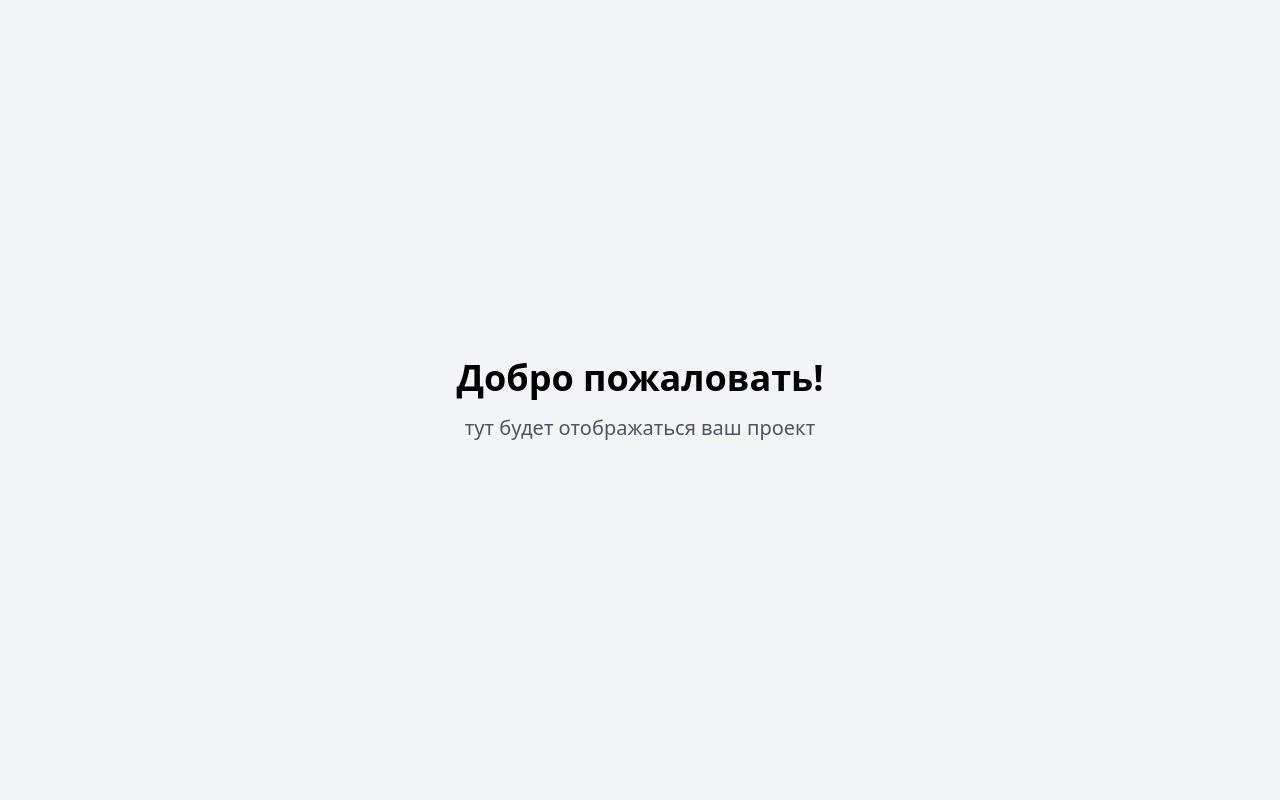
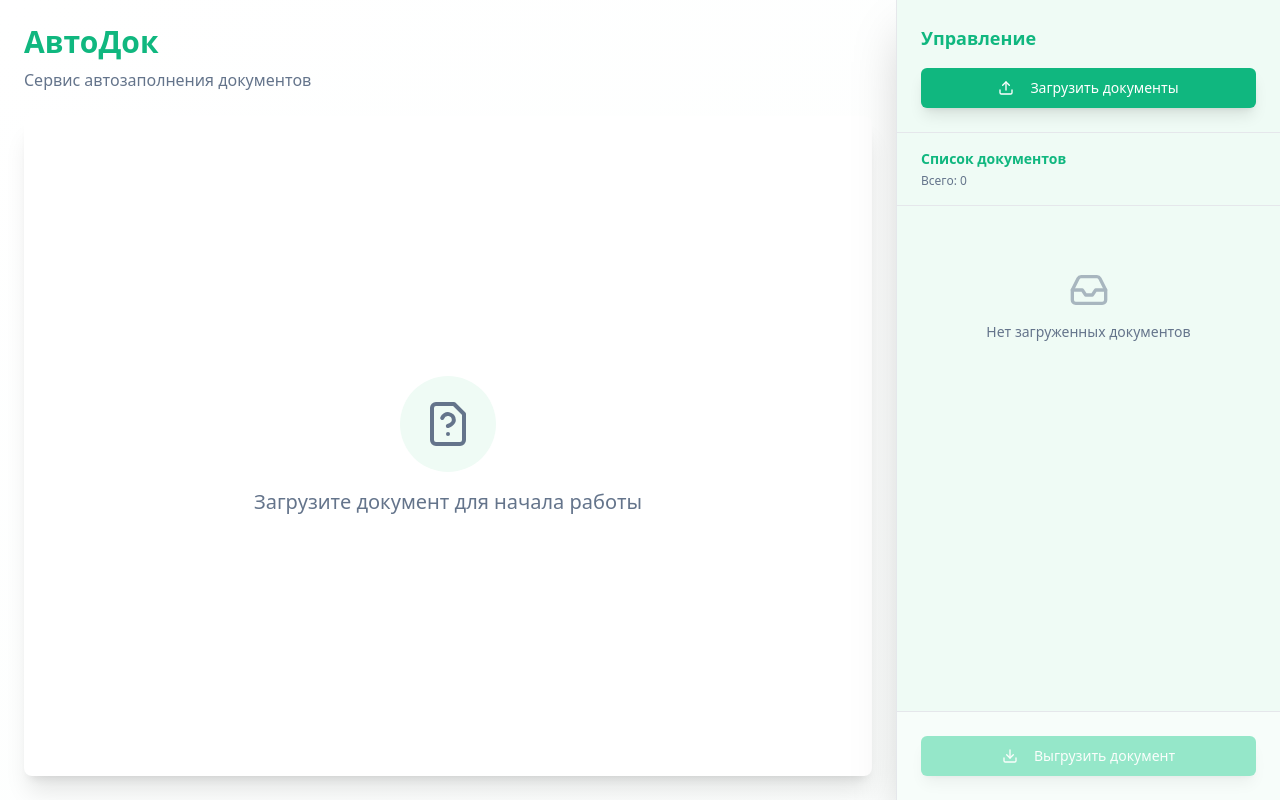
Before and after one commit to pr-poehali-dev/document-autofill-panel, a React (Vite) app: page / in a window 1280 px wide. Built offline with nearby package versions, Linux system fonts and the light colour scheme.

Commit message:
Верстка главной страницы сервиса

```diff
--- a/index.html
+++ b/index.html
@@ -23,7 +23,9 @@
     <script src="https://cdn.poehali.dev/intertnal/js/telemetry-min.js"></script>
     <!-- IMPORTANT: DO NOT REMOVE THIS SCRIPT TAG OR THIS COMMENT! -->
 
-</head>
+    <meta name="pp-name" value="document-autofill-panel">
+      <script src="https://cdn.poehali.dev/intertnal/js/inspector-min.js"></script>
+  </head>
 
 <body>
 <div id="root"></div>
--- a/src/index.css
+++ b/src/index.css
@@ -13,17 +13,17 @@
     --popover: 0 0% 100%;
     --popover-foreground: 222.2 84% 4.9%;
 
-    --primary: 222.2 47.4% 11.2%;
-    --primary-foreground: 210 40% 98%;
+    --primary: 160 84% 39%;
+    --primary-foreground: 0 0% 100%;
 
-    --secondary: 210 40% 96.1%;
-    --secondary-foreground: 222.2 47.4% 11.2%;
+    --secondary: 158 64% 52%;
+    --secondary-foreground: 0 0% 100%;
 
     --muted: 210 40% 96.1%;
     --muted-foreground: 215.4 16.3% 46.9%;
 
-    --accent: 210 40% 96.1%;
-    --accent-foreground: 222.2 47.4% 11.2%;
+    --accent: 152 57% 96%;
+    --accent-foreground: 160 84% 39%;
 
     --destructive: 0 84.2% 60.2%;
     --destructive-foreground: 210 40% 98%;
@@ -34,7 +34,7 @@
 
     --radius: 0.5rem;
 
-    --sidebar-background: 0 0% 98%;
+    --sidebar-background: 152 57% 96%;
 
     --sidebar-foreground: 240 5.3% 26.1%;
 
--- a/src/pages/Index.tsx
+++ b/src/pages/Index.tsx
@@ -1,11 +1,176 @@
-// Update this page (the content is just a fallback if you fail to update the page)
+import { useState } from 'react';
+import { Button } from '@/components/ui/button';
+import { Card } from '@/components/ui/card';
+import { ScrollArea } from '@/components/ui/scroll-area';
+import Icon from '@/components/ui/icon';
+import { toast } from 'sonner';
+
+interface Document {
+  id: string;
+  name: string;
+  type: string;
+  uploadedAt: Date;
+}
 
 const Index = () => {
+  const [documents, setDocuments] = useState<Document[]>([]);
+  const [selectedDoc, setSelectedDoc] = useState<Document | null>(null);
+
+  const handleFileUpload = (e: React.ChangeEvent<HTMLInputElement>) => {
+    const files = e.target.files;
+    if (files && files.length > 0) {
+      const newDocs: Document[] = Array.from(files).map((file) => ({
+        id: Math.random().toString(36).substr(2, 9),
+        name: file.name,
+        type: file.type,
+        uploadedAt: new Date(),
+      }));
+      setDocuments([...documents, ...newDocs]);
+      setSelectedDoc(newDocs[0]);
+      toast.success(`Загружено файлов: ${files.length}`);
+    }
+  };
+
+  const handleExport = () => {
+    if (!selectedDoc) {
+      toast.error('Выберите документ для выгрузки');
+      return;
+    }
+    toast.success(`Документ "${selectedDoc.name}" выгружен`);
+  };
+
   return (
-    <div className="min-h-screen flex items-center justify-center bg-gray-100">
-      <div className="text-center">
-        <h1 className="text-4xl font-bold mb-4 color-black text-black">Добро пожаловать!</h1>
-        <p className="text-xl text-gray-600">тут будет отображаться ваш проект</p>
+    <div className="flex h-screen bg-gradient-to-br from-background to-accent/20">
+      <div className="flex-1 p-6 flex flex-col">
+        <div className="mb-6">
+          <h1 className="text-3xl font-bold text-primary mb-2">АвтоДок</h1>
+          <p className="text-muted-foreground">Сервис автозаполнения документов</p>
+        </div>
+
+        <Card className="flex-1 bg-white shadow-xl border-0 overflow-hidden animate-fade-in">
+          {selectedDoc ? (
+            <div className="p-8 h-full flex flex-col items-center justify-center">
+              <div className="text-center space-y-4 max-w-2xl">
+                <div className="w-20 h-20 mx-auto bg-primary/10 rounded-2xl flex items-center justify-center mb-6">
+                  <Icon name="FileText" size={40} className="text-primary" />
+                </div>
+                <h2 className="text-2xl font-semibold text-foreground">{selectedDoc.name}</h2>
+                <p className="text-muted-foreground">
+                  Загружен: {selectedDoc.uploadedAt.toLocaleString('ru-RU')}
+                </p>
+
+                <div className="mt-8 p-6 bg-accent/50 rounded-lg border-2 border-dashed border-primary/30">
+                  <Icon name="Eye" size={32} className="text-primary mx-auto mb-3" />
+                  <p className="text-sm text-muted-foreground">
+                    Предпросмотр документа появится здесь
+                  </p>
+                </div>
+
+                <div className="mt-8 grid grid-cols-2 gap-4 text-sm">
+                  <div className="p-4 bg-accent rounded-lg">
+                    <div className="font-semibold text-primary mb-1">Статус</div>
+                    <div className="text-muted-foreground">Готов к заполнению</div>
+                  </div>
+                  <div className="p-4 bg-accent rounded-lg">
+                    <div className="font-semibold text-primary mb-1">Тип</div>
+                    <div className="text-muted-foreground">{selectedDoc.type || 'Документ'}</div>
+                  </div>
+                </div>
+              </div>
+            </div>
+          ) : (
+            <div className="h-full flex items-center justify-center p-8">
+              <div className="text-center space-y-4">
+                <div className="w-24 h-24 mx-auto bg-accent rounded-full flex items-center justify-center">
+                  <Icon name="FileQuestion" size={48} className="text-muted-foreground" />
+                </div>
+                <h3 className="text-xl font-medium text-muted-foreground">
+                  Загрузите документ для начала работы
+                </h3>
+              </div>
+            </div>
+          )}
+        </Card>
+      </div>
+
+      <div className="w-96 bg-sidebar border-l border-sidebar-border shadow-2xl flex flex-col">
+        <div className="p-6 border-b border-sidebar-border">
+          <h2 className="text-lg font-semibold text-primary mb-4">Управление</h2>
+
+          <label htmlFor="file-upload">
+            <input
+              id="file-upload"
+              type="file"
+              multiple
+              accept=".pdf,.doc,.docx,.txt"
+              onChange={handleFileUpload}
+              className="hidden"
+            />
+            <Button className="w-full bg-primary hover:bg-primary/90 text-white shadow-lg hover:shadow-xl transition-all duration-200 group">
+              <Icon name="Upload" size={18} className="mr-2 group-hover:scale-110 transition-transform" />
+              Загрузить документы
+            </Button>
+          </label>
+        </div>
+
+        <div className="flex-1 overflow-hidden flex flex-col">
+          <div className="px-6 py-4 border-b border-sidebar-border">
+            <h3 className="text-sm font-semibold text-primary mb-1">Список документов</h3>
+            <p className="text-xs text-muted-foreground">Всего: {documents.length}</p>
+          </div>
+
+          <ScrollArea className="flex-1 px-4">
+            <div className="space-y-2 py-4">
+              {documents.length === 0 ? (
+                <div className="text-center py-12">
+                  <Icon name="Inbox" size={40} className="mx-auto text-muted-foreground mb-3 opacity-50" />
+                  <p className="text-sm text-muted-foreground">Нет загруженных документов</p>
+                </div>
+              ) : (
+                documents.map((doc) => (
+                  <Card
+                    key={doc.id}
+                    className={`p-4 cursor-pointer transition-all duration-200 hover:shadow-md border-2 ${
+                      selectedDoc?.id === doc.id
+                        ? 'bg-primary/10 border-primary shadow-sm'
+                        : 'bg-white border-transparent hover:border-primary/30'
+                    }`}
+                    onClick={() => setSelectedDoc(doc)}
+                  >
+                    <div className="flex items-start gap-3">
+                      <div className={`p-2 rounded-lg ${
+                        selectedDoc?.id === doc.id ? 'bg-primary/20' : 'bg-accent'
+                      }`}>
+                        <Icon name="FileText" size={20} className={
+                          selectedDoc?.id === doc.id ? 'text-primary' : 'text-muted-foreground'
+                        } />
+                      </div>
+                      <div className="flex-1 min-w-0">
+                        <p className="text-sm font-medium text-foreground truncate mb-1">
+                          {doc.name}
+                        </p>
+                        <p className="text-xs text-muted-foreground">
+                          {doc.uploadedAt.toLocaleDateString('ru-RU')}
+                        </p>
+                      </div>
+                    </div>
+                  </Card>
+                ))
+              )}
+            </div>
+          </ScrollArea>
+        </div>
+
+        <div className="p-6 border-t border-sidebar-border bg-white/50">
+          <Button
+            onClick={handleExport}
+            disabled={!selectedDoc}
+            className="w-full bg-secondary hover:bg-secondary/90 text-white shadow-lg hover:shadow-xl transition-all duration-200 disabled:opacity-50 disabled:cursor-not-allowed group"
+          >
+            <Icon name="Download" size={18} className="mr-2 group-hover:scale-110 transition-transform" />
+            Выгрузить документ
+          </Button>
+        </div>
       </div>
     </div>
   );
--- a/tailwind.config.ts
+++ b/tailwind.config.ts
@@ -6,7 +6,7 @@ export default {
 		"./pages/**/*.{ts,tsx}",
 		"./components/**/*.{ts,tsx}",
 		"./app/**/*.{ts,tsx}",
-		"./src/**/*.{ts,tsx}",
+		"./src/**/*.{ts,tsx}"
 	],
 	prefix: "",
 	theme: {
@@ -84,11 +84,16 @@ export default {
 					to: {
 						height: '0'
 					}
+				},
+				'fade-in': {
+					'0%': { opacity: '0', transform: 'translateY(10px)' },
+					'100%': { opacity: '1', transform: 'translateY(0)' }
 				}
 			},
 			animation: {
 				'accordion-down': 'accordion-down 0.2s ease-out',
-				'accordion-up': 'accordion-up 0.2s ease-out'
+				'accordion-up': 'accordion-up 0.2s ease-out',
+				'fade-in': 'fade-in 0.3s ease-out'
 			}
 		}
 	},
```
